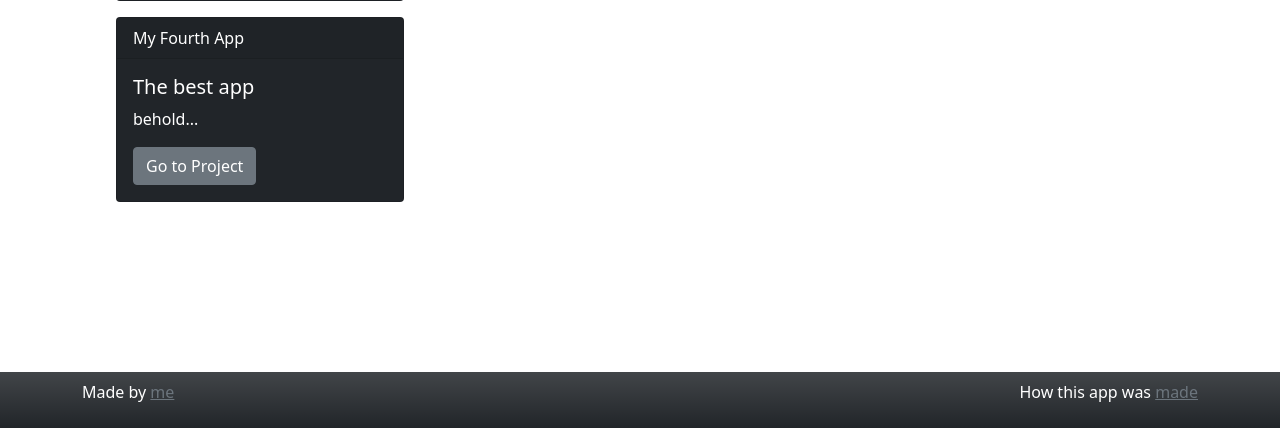
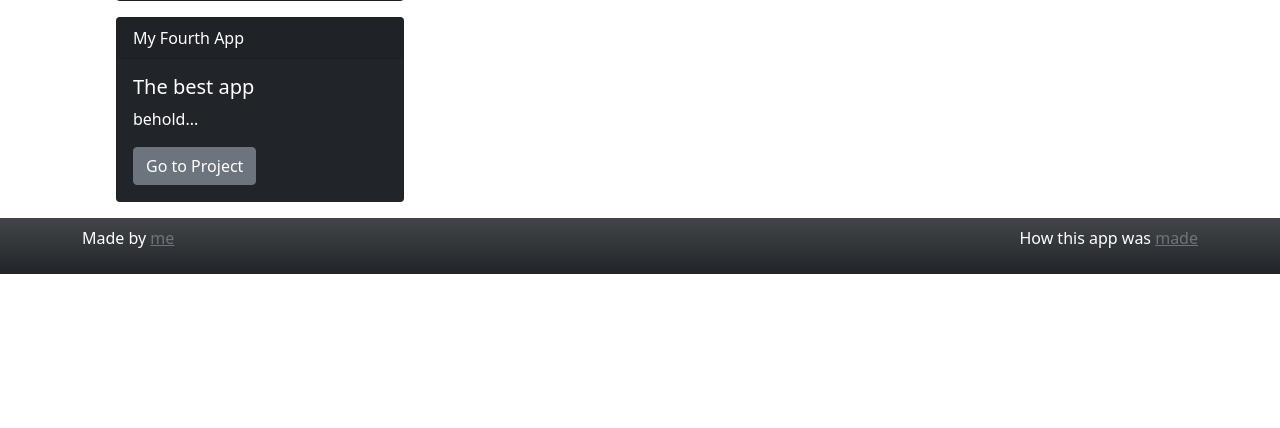
Before and after one commit to jocogum10/jocogum10-flask-app, a Flask app: page / in a window 1280 px wide. Shown: the part 372-800 px from the top of the page. Run offline with Flask 2, Linux system fonts and the light colour scheme; some libraries are stand-ins or nearby versions.

Commit message:
changed the footer to be fixed on the bottom instead of the fixed on the screen

```diff
--- a/app/templates/_footer.html
+++ b/app/templates/_footer.html
@@ -1,4 +1,4 @@
-<nav class="navbar fixed-bottom navbar-dark bg-dark bg-gradient">
+<nav class="navbar navbar-dark bg-dark bg-gradient">
     <div class="container">
         <p class="text-white">Made by <a class="link-secondary" href="https://www.linkedin.com/in/carlos-joco-gumanay/">me</a></p>
         <p class="text-white">How this app was <a class="link-secondary" href="https://github.com/jocogum10/jocogum10-flask-app">made</a></p>
```
